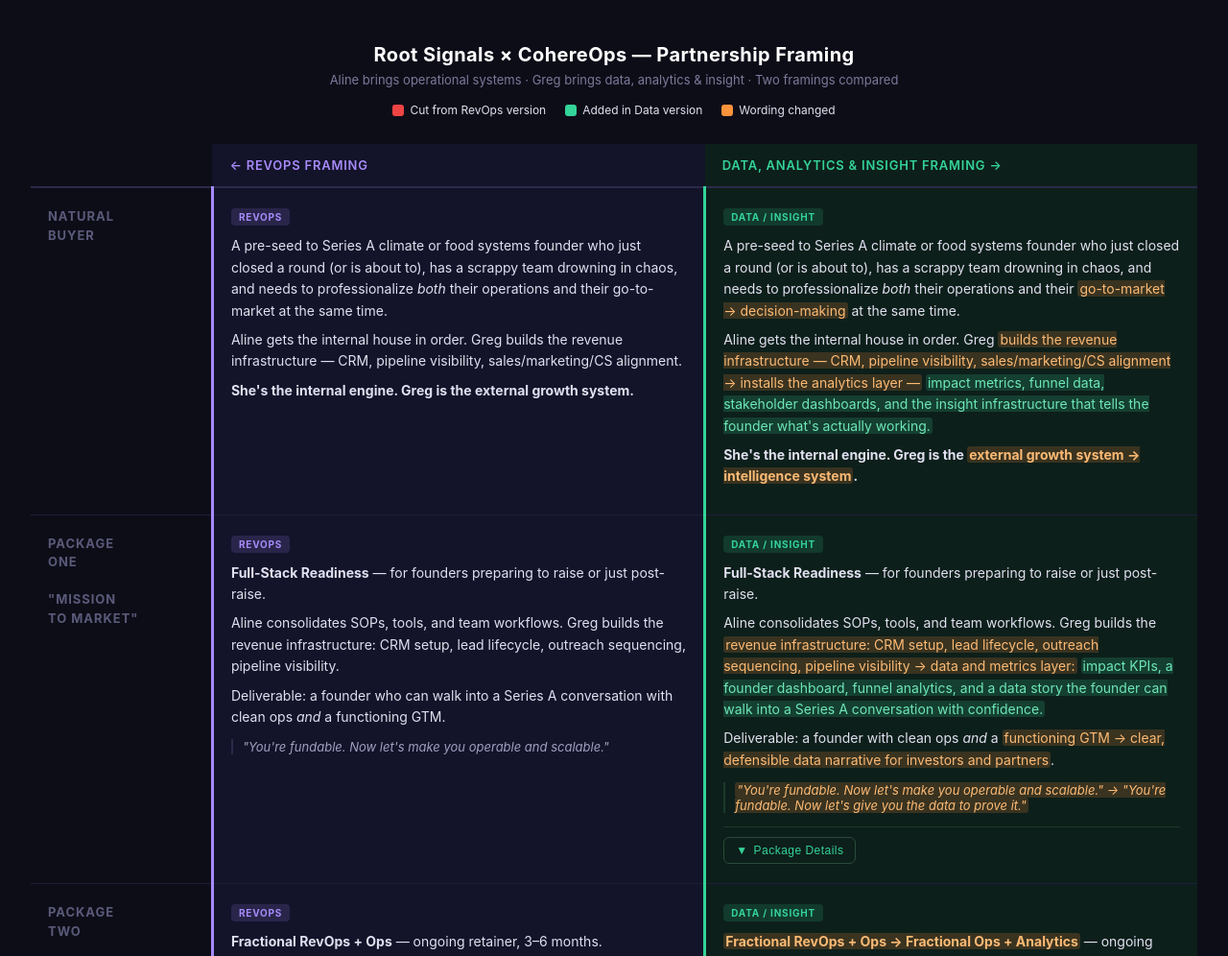
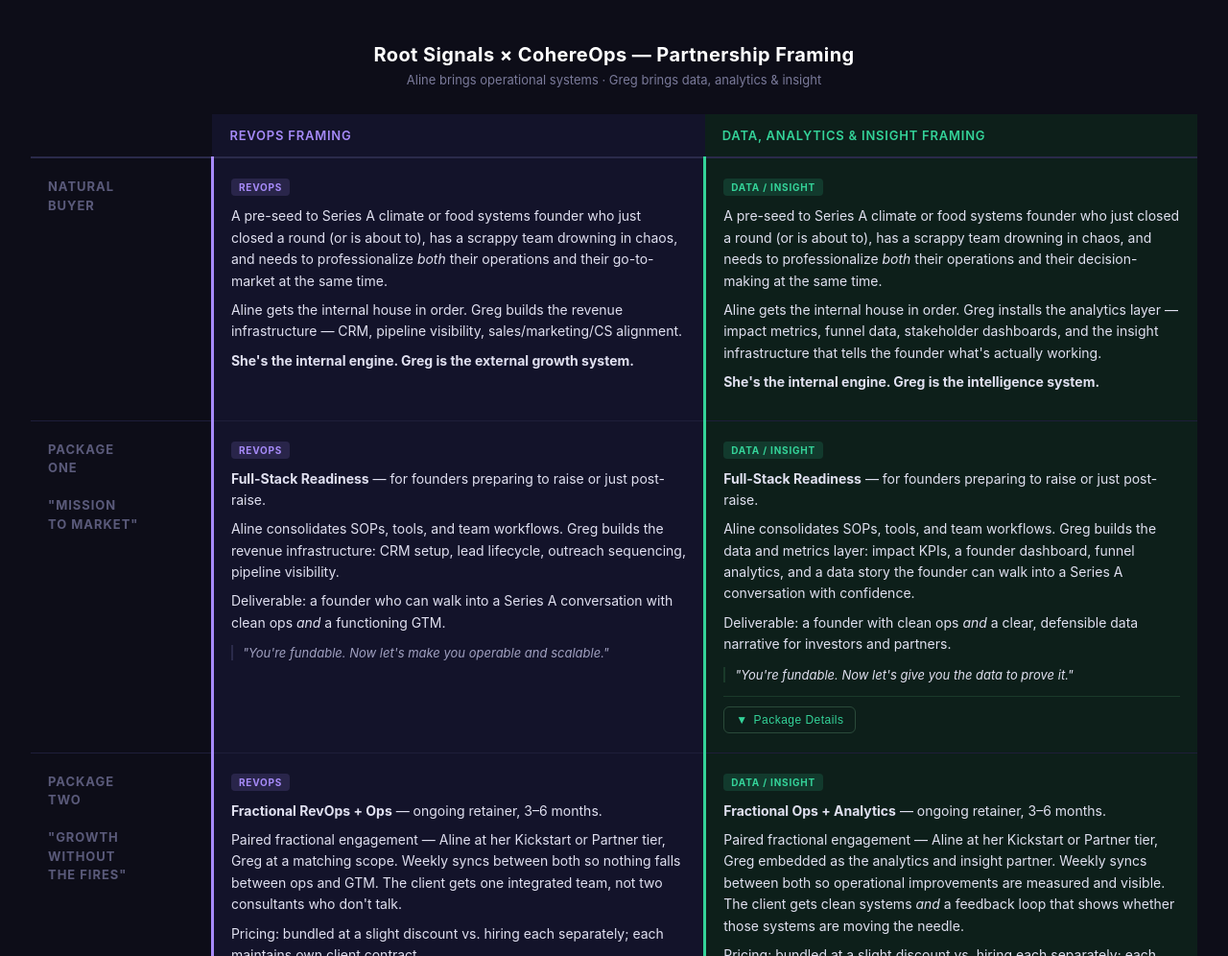
Before and after one commit to SpaceViking4/aline-partnership, a plain HTML site: page index.html in a window 1280 px wide. Shown: the top 996 px of the page at 96% size. Drawn offline with Linux system fonts and the light colour scheme.

Commit message:
Remove diff markup, clean white text

```diff
--- a/index.html
+++ b/index.html
@@ -23,17 +23,8 @@
     text-align: center;
     color: #7a7a9a;
     font-size: 13px;
-    margin-bottom: 16px;
+    margin-bottom: 28px;
   }
-  .legend {
-    display: flex;
-    gap: 20px;
-    justify-content: center;
-    margin-bottom: 28px;
-    font-size: 12px;
-  }
-  .legend-item { display: flex; align-items: center; gap: 6px; }
-  .legend-dot { width: 12px; height: 12px; border-radius: 3px; }
   table {
     width: 100%;
     border-collapse: collapse;
@@ -89,34 +80,13 @@
   .positioning-data {
     margin-top: 12px;
     font-style: italic;
+    color: #e0e0f0;
     font-size: 13px;
     border-left: 2px solid #1a3a2a;
     padding-left: 10px;
   }
   p { margin: 0 0 8px 0; line-height: 1.6; }
   .section-label-text { font-size: 13px; color: #5a5a7a; line-height: 1.5; }
-
-  /* DIFF STYLES */
-  .cut {
-    background: rgba(239, 68, 68, 0.18);
-    color: #fca5a5;
-    text-decoration: line-through;
-    text-decoration-color: #ef4444;
-    border-radius: 3px;
-    padding: 0 2px;
-  }
-  .added {
-    background: rgba(52, 211, 153, 0.18);
-    color: #6ee7b7;
-    border-radius: 3px;
-    padding: 0 2px;
-  }
-  .changed {
-    background: rgba(251, 146, 60, 0.18);
-    color: #fdba74;
-    border-radius: 3px;
-    padding: 0 2px;
-  }
 
   /* DROPDOWN STYLES */
   .pkg-toggle {
@@ -138,10 +108,7 @@
     letter-spacing: 0.04em;
   }
   .pkg-toggle-btn:hover { background: rgba(52,211,153,0.08); }
-  .pkg-toggle-btn .arrow {
-    display: inline-block;
-    transition: transform 0.2s;
-  }
+  .pkg-toggle-btn .arrow { display: inline-block; transition: transform 0.2s; }
   .pkg-toggle-btn.open .arrow { transform: rotate(180deg); }
   .pkg-details {
     display: none;
@@ -178,40 +145,22 @@
     align-items: baseline;
     justify-content: space-between;
   }
-  .pkg-price-amount {
-    font-size: 14px;
-    font-weight: 700;
-    color: #ffffff;
-  }
-  .pkg-price-note {
-    font-size: 11px;
-    color: #5a5a7a;
-  }
-  .pkg-tagline {
-    margin-top: 10px;
-    font-style: italic;
-    font-size: 12px;
-    color: #34d399;
-  }
+  .pkg-price-amount { font-size: 14px; font-weight: 700; color: #ffffff; }
+  .pkg-price-note { font-size: 11px; color: #5a5a7a; }
+  .pkg-tagline { margin-top: 10px; font-style: italic; font-size: 12px; color: #34d399; }
 </style>
 </head>
 <body>
 
 <h1>Root Signals × CohereOps — Partnership Framing</h1>
-<div class="subtitle">Aline brings operational systems · Greg brings data, analytics &amp; insight · Two framings compared</div>
-
-<div class="legend">
-  <div class="legend-item"><div class="legend-dot" style="background:#ef4444;"></div> Cut from RevOps version</div>
-  <div class="legend-item"><div class="legend-dot" style="background:#34d399;"></div> Added in Data version</div>
-  <div class="legend-item"><div class="legend-dot" style="background:#fb923c;"></div> Wording changed</div>
-</div>
+<div class="subtitle">Aline brings operational systems · Greg brings data, analytics &amp; insight</div>
 
 <table>
   <thead>
     <tr>
       <th class="label-col"></th>
-      <th class="revops-col">← RevOps Framing</th>
-      <th class="data-col">Data, Analytics &amp; Insight Framing →</th>
+      <th class="revops-col">RevOps Framing</th>
+      <th class="data-col">Data, Analytics &amp; Insight Framing</th>
     </tr>
   </thead>
   <tbody>
@@ -227,9 +176,9 @@
       </td>
       <td class="data">
         <span class="tag tag-data">Data / Insight</span>
-        <p>A pre-seed to Series A climate or food systems founder who just closed a round (or is about to), has a scrappy team drowning in chaos, and needs to professionalize <em>both</em> their operations and their <span class="changed">go-to-market → decision-making</span> at the same time.</p>
-        <p>Aline gets the internal house in order. Greg <span class="changed">builds the revenue infrastructure — CRM, pipeline visibility, sales/marketing/CS alignment → installs the analytics layer —</span> <span class="added">impact metrics, funnel data, stakeholder dashboards, and the insight infrastructure that tells the founder what's actually working.</span></p>
-        <p><strong>She's the internal engine. Greg is the <span class="changed">external growth system → intelligence system</span>.</strong></p>
+        <p>A pre-seed to Series A climate or food systems founder who just closed a round (or is about to), has a scrappy team drowning in chaos, and needs to professionalize <em>both</em> their operations and their decision-making at the same time.</p>
+        <p>Aline gets the internal house in order. Greg installs the analytics layer — impact metrics, funnel data, stakeholder dashboards, and the insight infrastructure that tells the founder what's actually working.</p>
+        <p><strong>She's the internal engine. Greg is the intelligence system.</strong></p>
       </td>
     </tr>
 
@@ -246,11 +195,10 @@
       <td class="data">
         <span class="tag tag-data">Data / Insight</span>
         <p><strong>Full-Stack Readiness</strong> — for founders preparing to raise or just post-raise.</p>
-        <p>Aline consolidates SOPs, tools, and team workflows. Greg builds the <span class="changed">revenue infrastructure: CRM setup, lead lifecycle, outreach sequencing, pipeline visibility → data and metrics layer:</span> <span class="added">impact KPIs, a founder dashboard, funnel analytics, and a data story the founder can walk into a Series A conversation with confidence.</span></p>
-        <p>Deliverable: a founder with clean ops <em>and</em> a <span class="changed">functioning GTM → clear, defensible data narrative for investors and partners</span>.</p>
-        <div class="positioning-data"><span class="changed">"You're fundable. Now let's make you operable and scalable." → "You're fundable. Now let's give you the data to prove it."</span></div>
+        <p>Aline consolidates SOPs, tools, and team workflows. Greg builds the data and metrics layer: impact KPIs, a founder dashboard, funnel analytics, and a data story the founder can walk into a Series A conversation with confidence.</p>
+        <p>Deliverable: a founder with clean ops <em>and</em> a clear, defensible data narrative for investors and partners.</p>
+        <div class="positioning-data">"You're fundable. Now let's give you the data to prove it."</div>
 
-        <!-- DROPDOWN P1 -->
         <div class="pkg-toggle">
           <button class="pkg-toggle-btn" onclick="togglePkg('pkg1', this)">
             <span class="arrow">▼</span> Package Details
@@ -290,12 +238,11 @@
       </td>
       <td class="data">
         <span class="tag tag-data">Data / Insight</span>
-        <p><strong><span class="changed">Fractional RevOps + Ops → Fractional Ops + Analytics</span></strong> — ongoing retainer, 3–6 months.</p>
-        <p>Paired fractional engagement — Aline at her Kickstart or Partner tier, Greg <span class="changed">at a matching scope → embedded as the analytics and insight partner</span>. Weekly syncs between both so <span class="changed">nothing falls between ops and GTM → operational improvements are measured and visible</span>. The client gets <span class="changed">one integrated team, not two consultants who don't talk → clean systems <em>and</em> a feedback loop that shows whether those systems are moving the needle</span>.</p>
+        <p><strong>Fractional Ops + Analytics</strong> — ongoing retainer, 3–6 months.</p>
+        <p>Paired fractional engagement — Aline at her Kickstart or Partner tier, Greg embedded as the analytics and insight partner. Weekly syncs between both so operational improvements are measured and visible. The client gets clean systems <em>and</em> a feedback loop that shows whether those systems are moving the needle.</p>
         <p>Pricing: bundled at a slight discount vs. hiring each separately; each maintains own client contract.</p>
-        <div class="positioning-data"><span class="changed">"One integrated fractional team. No coordination tax for you." → "One integrated fractional team. Your ops get smarter as the data comes in."</span></div>
+        <div class="positioning-data">"One integrated fractional team. Your ops get smarter as the data comes in."</div>
 
-        <!-- DROPDOWN P2 -->
         <div class="pkg-toggle">
           <button class="pkg-toggle-btn" onclick="togglePkg('pkg2', this)">
             <span class="arrow">▼</span> Package Details
@@ -336,11 +283,10 @@
       <td class="data">
         <span class="tag tag-data">Data / Insight</span>
         <p><strong>Targeted Engagements for Cohorts</strong> — accelerators, CleanTech Open, food systems cohort programs.</p>
-        <p>Joint workshop or engagement for 4–6 startups. Aline runs an ops diagnostic; Greg runs a <span class="changed">RevOps/GTM audit → data and metrics audit —</span> <span class="added">what are you measuring, what are you missing, and what story does your data tell right now?</span> Each startup leaves with a prioritized roadmap for both. Some convert to ongoing retainers.</p>
+        <p>Joint workshop or engagement for 4–6 startups. Aline runs an ops diagnostic; Greg runs a data and metrics audit — what are you measuring, what are you missing, and what story does your data tell right now? Each startup leaves with a prioritized roadmap for both. Some convert to ongoing retainers.</p>
         <p>Sold to accelerator program managers as a value-add for their cohort.</p>
-        <div class="positioning-data"><span class="changed">"Two experts. One session. A clear path forward." → "Two experts. One session. You leave knowing what to fix and what to measure."</span></div>
+        <div class="positioning-data">"Two experts. One session. You leave knowing what to fix and what to measure."</div>
 
-        <!-- DROPDOWN P3 -->
         <div class="pkg-toggle">
           <button class="pkg-toggle-btn" onclick="togglePkg('pkg3', this)">
             <span class="arrow">▼</span> Package Details
@@ -373,9 +319,7 @@
 
 <script>
   function togglePkg(id, btn) {
-    const details = document.getElementById(id);
-    const isOpen = details.classList.contains('open');
-    details.classList.toggle('open');
+    document.getElementById(id).classList.toggle('open');
     btn.classList.toggle('open');
   }
 </script>
```
